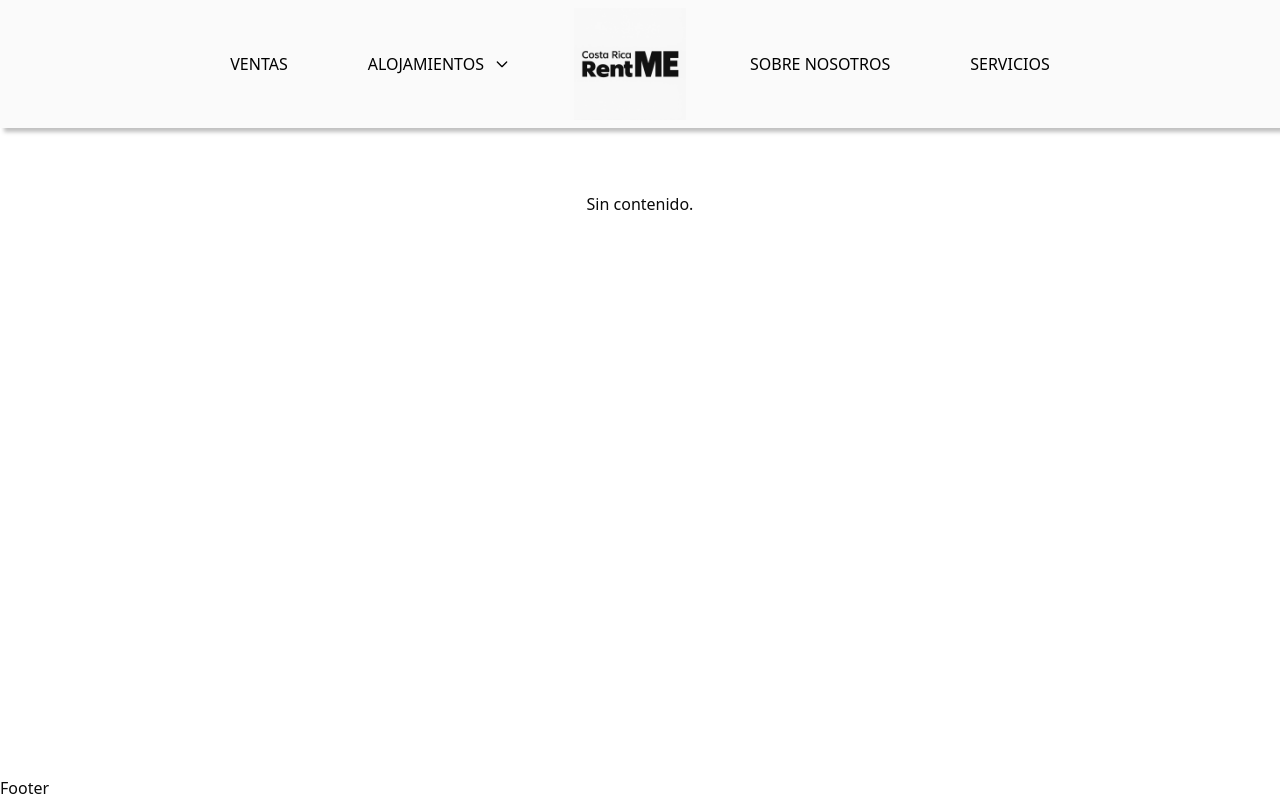
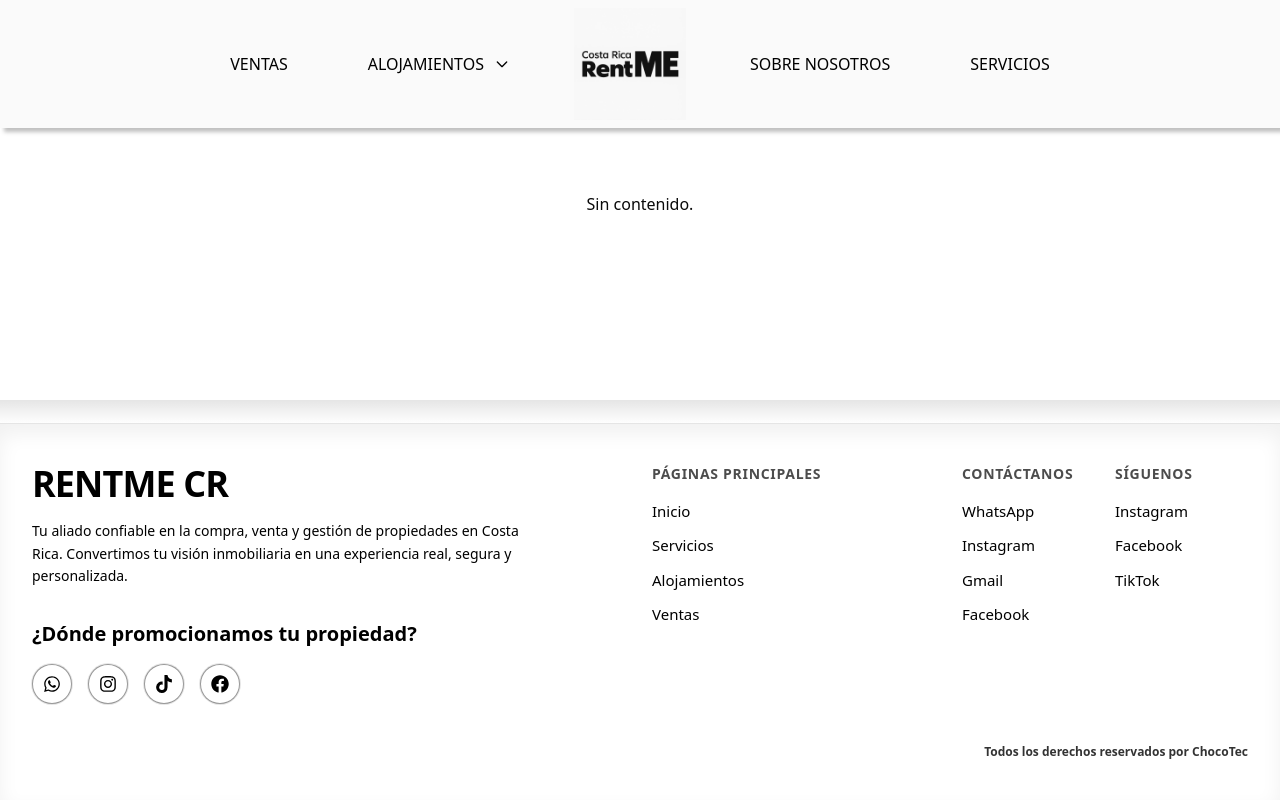
Before and after one commit to HezronUNA/RentMe, a React (Vite) app: page / in a window 1280 px wide. Built offline with nearby package versions, Linux system fonts and the light colour scheme; no server answers; the database is empty.

Commit message:
Feat: Creacion footer , fix: cambio de links socialmediaconfig

```diff
--- a/src/shared/components/Footer.tsx
+++ b/src/shared/components/Footer.tsx
@@ -1,10 +1,208 @@
+import * as React from "react";
+import { useIcons } from "@/shared/hooks/useIcons";
+import { buildWhatsAppHref, type Platform, type SocialEntry } from "@/shared/types/socialMedia";
+import { SOCIAL_CONFIG } from "../utils/socialMediaConfig";
 
-const Footer = () => {
-  return (
-    <div>
-      Footer
-    </div>
-  )
+const WHATSAPP_PHONE = "50683888231";
+const FOLLOW_PLATFORMS: Platform[] = ["instagram", "facebook", "tiktok"];
+
+// Helpers
+function hrefFromEntry(entry: SocialEntry) {
+  return entry.platform === "whatsapp"
+    ? buildWhatsAppHref(entry.phone, entry.message)
+    : entry.url;
+}
+function getHrefByPlatform(p: Platform) {
+  const entry = SOCIAL_CONFIG.find((e) => e.platform === p);
+  return entry ? hrefFromEntry(entry) : "#";
 }
 
-export default Footer
+export default function Footer() {
+  const Icons = useIcons();
+
+  // Fila de íconos: respetamos el orden de SOCIAL_CONFIG
+  const promoIcons = SOCIAL_CONFIG;
+
+  // “Síguenos”: subset con orden fijo
+  const followList = FOLLOW_PLATFORMS
+    .map((p) => SOCIAL_CONFIG.find((e) => e.platform === p))
+    .filter(Boolean) as SocialEntry[];
+
+  // Animación fluida al entrar/salir del viewport (se repite siempre)
+  const iconsRef = React.useRef<HTMLDivElement | null>(null);
+  const [iconsVisible, setIconsVisible] = React.useState(false);
+
+  React.useEffect(() => {
+    const el = iconsRef.current;
+    if (!el) return;
+
+    const obs = new IntersectionObserver(
+      ([entry]) => {
+        // Activa y desactiva según visibilidad para que se repita
+        setIconsVisible(entry.isIntersecting);
+      },
+      {
+        threshold: 0.18,
+        rootMargin: "0px 0px -12% 0px",
+      }
+    );
+
+    obs.observe(el);
+    return () => obs.disconnect();
+  }, []);
+
+  return (
+    <footer
+      className="
+        relative bg-white text-black border-t border-black/10
+        before:content-[''] before:absolute before:inset-x-0 before:-top-6 before:h-6
+        before:pointer-events-none before:bg-gradient-to-b before:from-black/10 before:to-transparent
+        shadow-[inset_0_10px_20px_rgba(0,0,0,0.06)]
+      "
+    >
+      <div className="mx-auto max-w-7xl px-4 sm:px-6 lg:px-8 py-10">
+        {/* Columnas más pegadas entre 'PÁGINAS PRINCIPALES' y 'CONTÁCTANOS' */}
+        <div className="grid lg:grid-cols-4 gap-y-10 lg:gap-y-0 lg:gap-x-6">
+          {/* Marca */}
+          <div className="lg:col-span-2">
+            <h3 className="text-4xl font-semibold tracking-tight">RENTME CR</h3>
+            <p className="mt-4 max-w-prose text-sm leading-relaxed">
+              Tu aliado confiable en la compra, venta y gestión de propiedades en Costa Rica.
+              Convertimos tu visión inmobiliaria en una experiencia real, segura y personalizada.
+            </p>
+
+            <div className="mt-8">
+              <p className="text-xl font-semibold">¿Dónde promocionamos tu propiedad?</p>
+              <div ref={iconsRef} className="mt-4 flex items-center gap-4">
+                {promoIcons.map((s, idx) => {
+                  const Icon = Icons[s.platform];
+                  const href = hrefFromEntry(s);
+                  const label = s.label ?? s.platform;
+
+                  return (
+                    <a
+                      key={label}
+                      href={href}
+                      target="_blank"
+                      rel="noopener noreferrer"
+                      aria-label={label}
+                      title={label}
+                      className={`
+                        grid h-10 w-10 place-items-center rounded-full
+                        border border-black/40 ring-1 ring-black/10
+                        bg-white text-black
+                        hover:bg-black hover:text-white
+                        will-change-transform will-change-opacity
+                        transition-transform transition-opacity
+                        duration-[1400ms] ease-[cubic-bezier(0.22,1,0.36,1)]
+                        motion-reduce:transition-none motion-reduce:transform-none
+                        ${iconsVisible ? "opacity-100 translate-y-0" : "opacity-0 translate-y-20"}
+                      `}
+                      style={{
+                        // salen uno por uno (stagger)
+                        transitionDelay: iconsVisible ? `${idx * 180}ms` : "0ms",
+                      }}
+                    >
+                      <Icon size={18} aria-hidden />
+                    </a>
+                  );
+                })}
+              </div>
+            </div>
+          </div>
+
+          {/* PÁGINAS PRINCIPALES */}
+          <nav aria-label="PÁGINAS PRINCIPALES" className="lg:pr-2">
+            <h4 className="text-sm font-semibold uppercase tracking-wider text-black/70">
+              PÁGINAS PRINCIPALES
+            </h4>
+            <ul className="mt-4 space-y-3 text-[15px]">
+              <li><a href="/" className="hover:underline underline-offset-4">Inicio</a></li>
+              <li><a href="/servicios" className="hover:underline underline-offset-4">Servicios</a></li>
+              <li><a href="/alojamientos" className="hover:underline underline-offset-4">Alojamientos</a></li>
+              <li><a href="/ventas" className="hover:underline underline-offset-4">Ventas</a></li>
+            </ul>
+          </nav>
+
+          {/* CONTÁCTANOS + SÍGUENOS */}
+          <div className="grid grid-cols-2 gap-5 lg:ml-0">
+            {/* CONTÁCTANOS */}
+            <nav aria-label="CONTÁCTANOS">
+              <h4 className="text-sm font-semibold uppercase tracking-wider text-black/70">
+                CONTÁCTANOS
+              </h4>
+              <ul className="mt-4 space-y-3 text-[15px]">
+                <li>
+                  <a
+                    href={buildWhatsAppHref(WHATSAPP_PHONE)}
+                    target="_blank"
+                    rel="noopener noreferrer"
+                    className="hover:underline underline-offset-4"
+                  >
+                    WhatsApp
+                  </a>
+                </li>
+                <li>
+                  <a
+                    href={getHrefByPlatform("instagram")}
+                    target="_blank"
+                    rel="noopener noreferrer"
+                    className="hover:underline underline-offset-4"
+                  >
+                    Instagram
+                  </a>
+                </li>
+                <li>
+                  {/* Cambia por tu correo real */}
+                  <a href="#" className="hover:underline underline-offset-4">Gmail</a>
+                </li>
+                <li>
+                  <a
+                    href={getHrefByPlatform("facebook")}
+                    target="_blank"
+                    rel="noopener noreferrer"
+                    className="hover:underline underline-offset-4"
+                  >
+                    Facebook
+                  </a>
+                </li>
+              </ul>
+            </nav>
+
+            {/* SÍGUENOS */}
+            <nav aria-label="SÍGUENOS">
+              <h4 className="text-sm font-semibold uppercase tracking-wider text-black/70">
+                SÍGUENOS
+              </h4>
+              <ul className="mt-4 space-y-3 text-[15px]">
+                {followList.map((s) => {
+                  const href = hrefFromEntry(s);
+                  const label = s.label ?? s.platform;
+                  return (
+                    <li key={label}>
+                      <a
+                        href={href}
+                        target="_blank"
+                        rel="noopener noreferrer"
+                        className="hover:underline underline-offset-4"
+                      >
+                        {label.charAt(0).toUpperCase() + label.slice(1)}
+                      </a>
+                    </li>
+                  );
+                })}
+              </ul>
+            </nav>
+          </div>
+        </div>
+
+        {/* Línea inferior */}
+        <div className="mt-10 flex justify-end">
+          <p className="text-xs font-semibold text-black/80">
+            Todos los derechos reservados por ChocoTec
+          </p>
+        </div>
+      </div>
+    </footer>
+  );
+}
--- a/src/shared/utils/socialMediaConfig.ts
+++ b/src/shared/utils/socialMediaConfig.ts
@@ -6,29 +6,29 @@ import type { SocialConfig } from "../types/socialMedia";
  */
 export const SOCIAL_CONFIG: SocialConfig = [
   {
-    platform: 'whatsapp',
-    bg: 'bg-green-500',
-    label: 'WhatsApp',
-    phone: '50683888231',
+    platform: "whatsapp",
+    bg: "bg-green-500",
+    label: "WhatsApp",
+    phone: "50683888231",
     message:
-      '¡Hola Rent Me CR! Quiero información sobre alojamientos y administración de propiedades.',
+      "¡Hola Rent Me CR! Quiero información sobre alojamientos y administración de propiedades.",
   },
   {
-    platform: 'instagram',
-    bg: 'bg-pink-500',
-    label: 'Instagram',
-    url: 'https://www.instagram.com/rentmecr/',
+    platform: "instagram",
+    bg: "bg-pink-500",
+    label: "Instagram",
+    url: "https://www.instagram.com/rent_me_cr?utm_source=ig_web_button_share_sheet&igsh=MXRqa3A2d3BreWM0bg==",
   },
   {
-    platform: 'tiktok',
-    bg: 'bg-black',
-    label: 'TikTok',
-    url: 'https://www.tiktok.com/@rent_me_cr',
+    platform: "tiktok",
+    bg: "bg-black",
+    label: "TikTok",
+    url: "https://www.tiktok.com/@rentmecr?_t=ZM-8z19gDqmMIo&_r=1",
   },
   {
-    platform: 'facebook',
-    bg: 'bg-blue-600',
-    label: 'Facebook',
-    url: 'https://www.facebook.com/rentmecr',
+    platform: "facebook",
+    bg: "bg-blue-600",
+    label: "Facebook",
+    url: "https://www.facebook.com/profile.php?id=61564852763749&locale=es_LA",
   },
-]
+];
```
